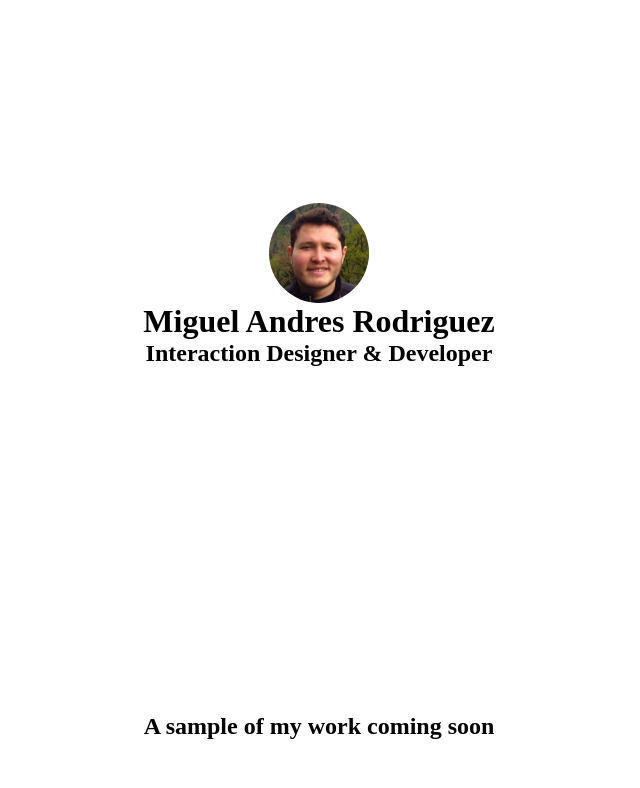
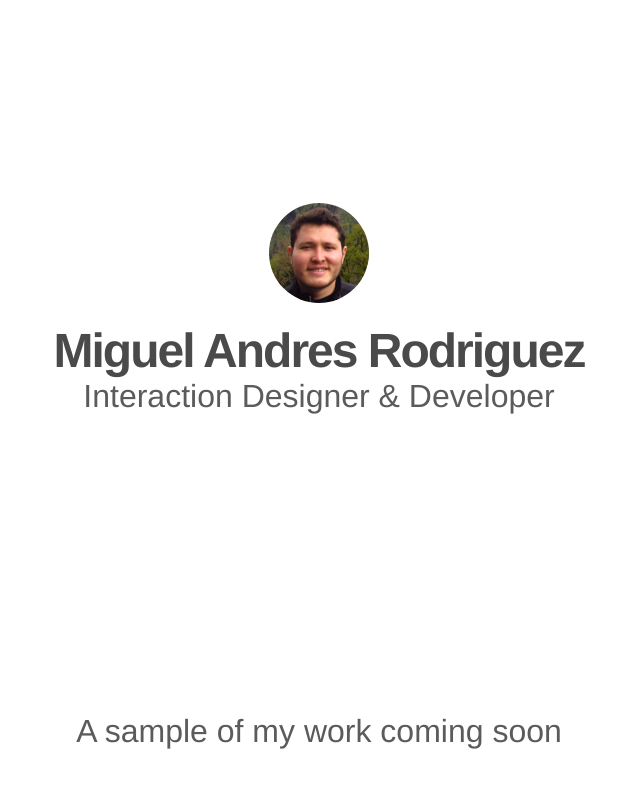
Before and after one commit to miguelandres3/miguelandres3.github.io, a plain HTML site: page index.html in a window 1280 px wide. Shown: the whole page, without its empty margins (321-961 px from the left). Drawn offline with Linux system fonts and the light colour scheme.

Commit message:
Style Change

```diff
--- a/style.css
+++ b/style.css
@@ -99,3 +99,20 @@ figure img {
 	height: 100px;
 	border-radius: 50px;
 }
+
+h1 {
+padding-top: 20px;
+font-family: "pt-sans", Helvetica, Arial, sans-serif;font-size: 3em;
+font-weight: bold;
+color: #4A4A4A;
+letter-spacing: -2px;
+opacity: 1;
+}
+
+h2 {
+font-family: "pt-sans", Helvetica, Arial, sans-serif;
+font-weight: 500;
+font-size: 2em;
+color: #4A4A4A;
+opacity: 0.9;
+}
```
